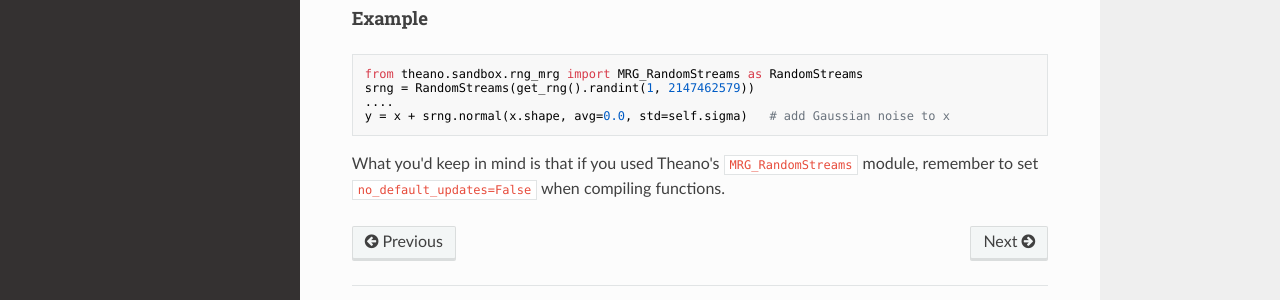
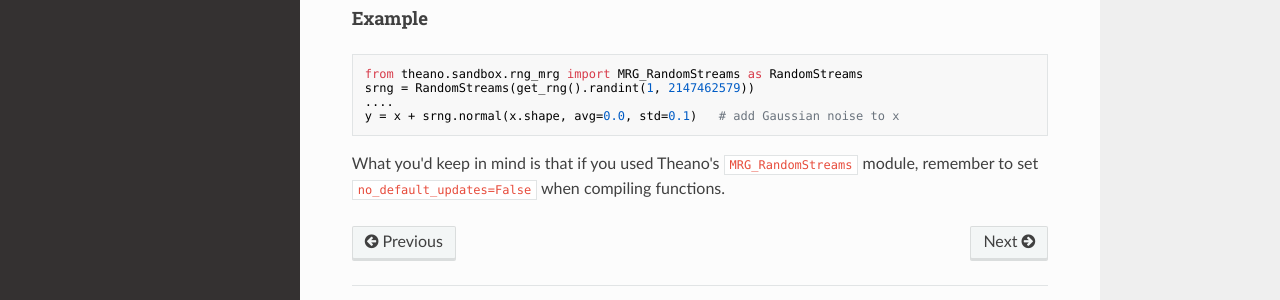
Before and after one commit to david-leon/Dandelion, an MkDocs documentation site: the page built from docs/howtos.md, in a window 1280 px wide and 1018 px high. Shown: the part 663-963 px from the top of the window. Built offline with MkDocs 1.6.1, drawn with Linux system fonts in a browser that asks for light colours; nearby versions of some CDN libraries; old or Windows-style settings are respelled for this version of MkDocs.

Commit message:
improve documentation

````diff
--- a/docs/howtos.md
+++ b/docs/howtos.md
@@ -27,6 +27,6 @@
 from theano.sandbox.rng_mrg import MRG_RandomStreams as RandomStreams
 srng = RandomStreams(get_rng().randint(1, 2147462579))
 ....
-y = x + srng.normal(x.shape, avg=0.0, std=self.sigma)   # add Gaussian noise to x
+y = x + srng.normal(x.shape, avg=0.0, std=0.1)   # add Gaussian noise to x
 ```
 What you'd keep in mind is that if you used Theano's `MRG_RandomStreams` module, remember to set `no_default_updates=False` when compiling functions.
````
